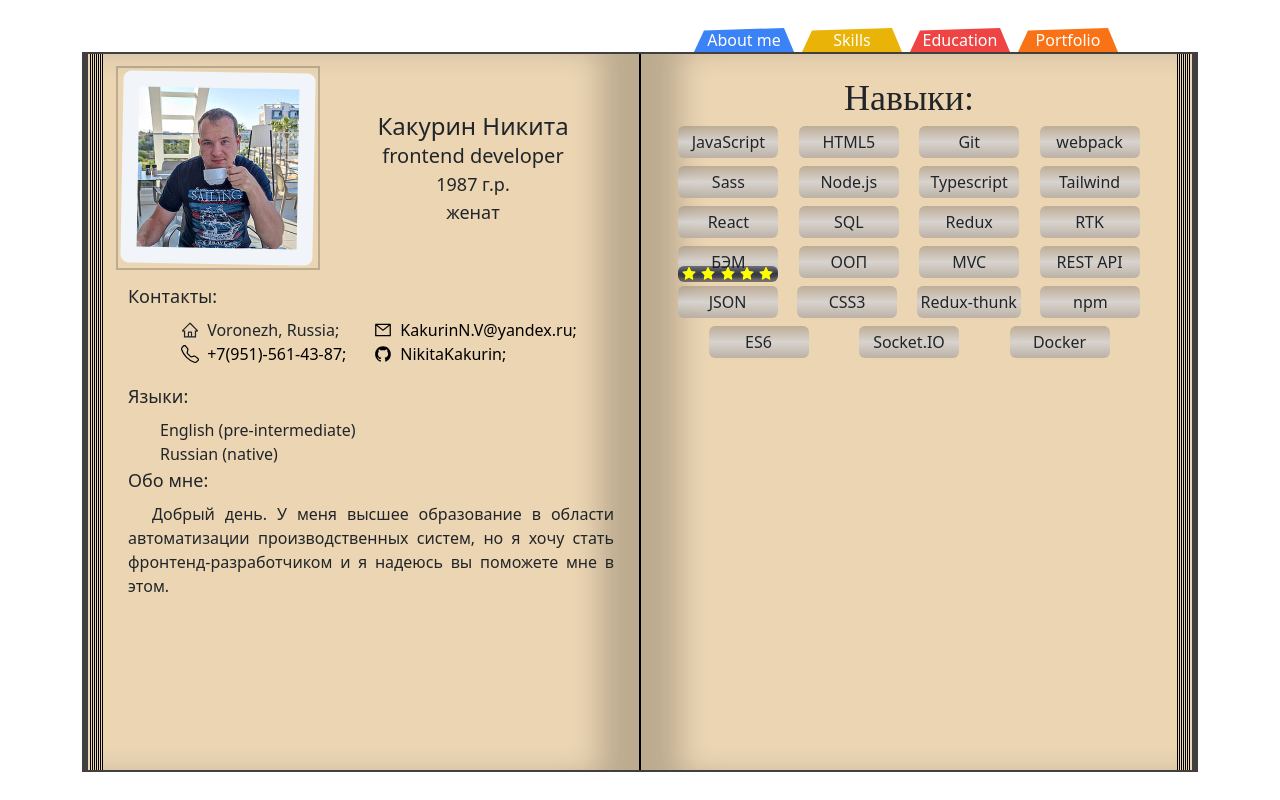
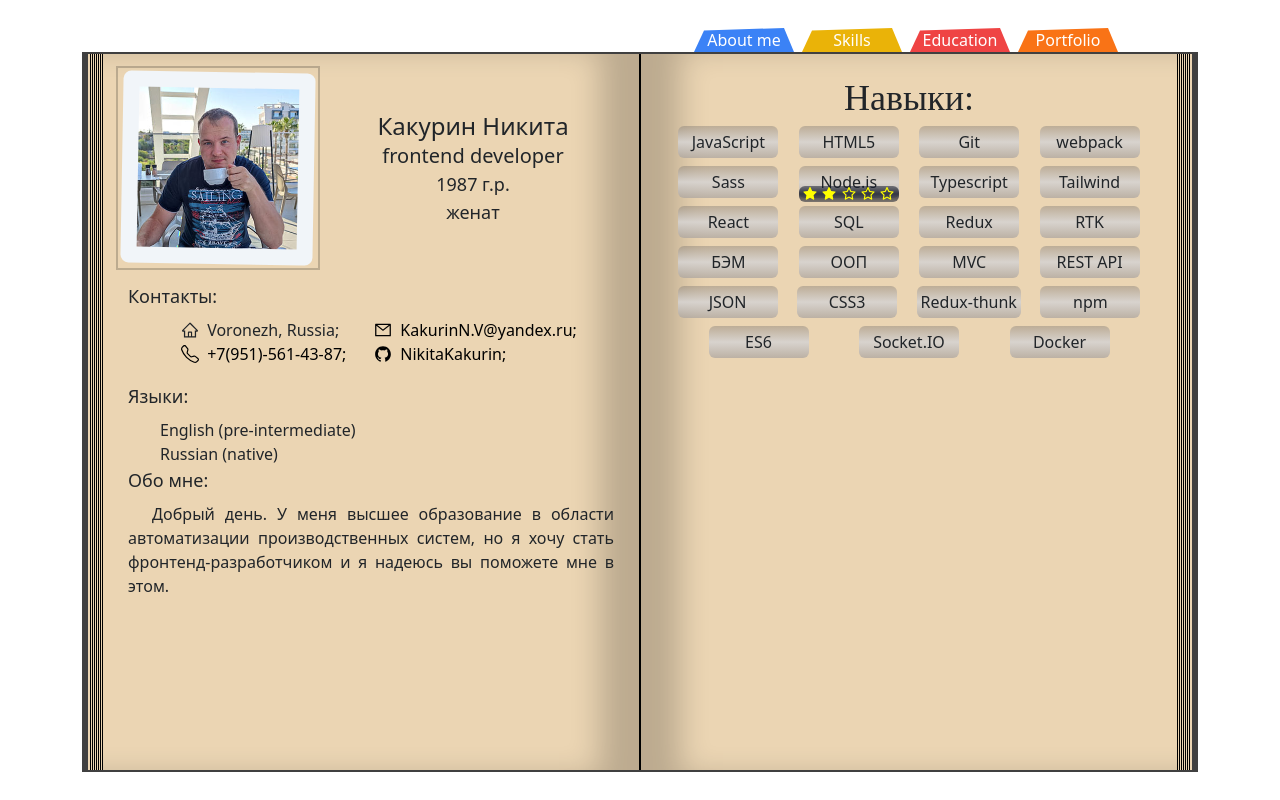
Before and after one commit to NikitaKakurin/react-cv, a React (Create React App) app: page / in a window 1280 px wide. Built offline with nearby package versions, Linux system fonts and the light colour scheme.

Commit message:
fix: skills

```diff
--- a/src/components/Skills.tsx
+++ b/src/components/Skills.tsx
@@ -10,10 +10,9 @@ export default function Skills() {
     const showTooltipInterval = setInterval(() => {
       setIndexShowTooltip(Math.floor(Math.random() * skillsCount));
     }, 3000);
-
-    // return () => {
-
-    // };
+    return () => {
+      clearInterval(showTooltipInterval);
+    };
   }, []);
 
   return (
--- a/src/components/SkillsItem.tsx
+++ b/src/components/SkillsItem.tsx
@@ -11,7 +11,13 @@ export default function SkillsItem({ children, stars, isShow }: IProps) {
   const getStars = (stars: number): JSX.Element[] => {
     const arr: JSX.Element[] = [];
     for (let i = 1; i <= 5; i++) {
-      arr.push(i <= stars ? <AiFillStar color="yellow" /> : <AiOutlineStar color="yellow" />);
+      arr.push(
+        i <= stars ? (
+          <AiFillStar color="yellow" key={i} />
+        ) : (
+          <AiOutlineStar color="yellow" key={i} />
+        )
+      );
     }
     return arr;
   };
@@ -21,7 +27,7 @@ export default function SkillsItem({ children, stars, isShow }: IProps) {
       <div
         className={`${
           isShow ? 'max-h-full max-w-full' : 'max-h-0 max-w-0'
-        } group-hover:opacity-1 absolute bottom-9 left-0 flex max-h-0 w-full max-w-0 items-center justify-evenly rounded-md bg-gradient-to-b from-slate-900/50 via-slate-900/80 to-slate-900/50 duration-300 group-hover:max-h-full group-hover:max-w-full`}
+        } group-hover:opacity-1 absolute bottom-9 left-0 flex w-full items-center justify-evenly rounded-md bg-gradient-to-b from-slate-900/50 via-slate-900/80 to-slate-900/50 duration-300 group-hover:max-h-full group-hover:max-w-full`}
       >
         {getStars(stars)}
       </div>
```
